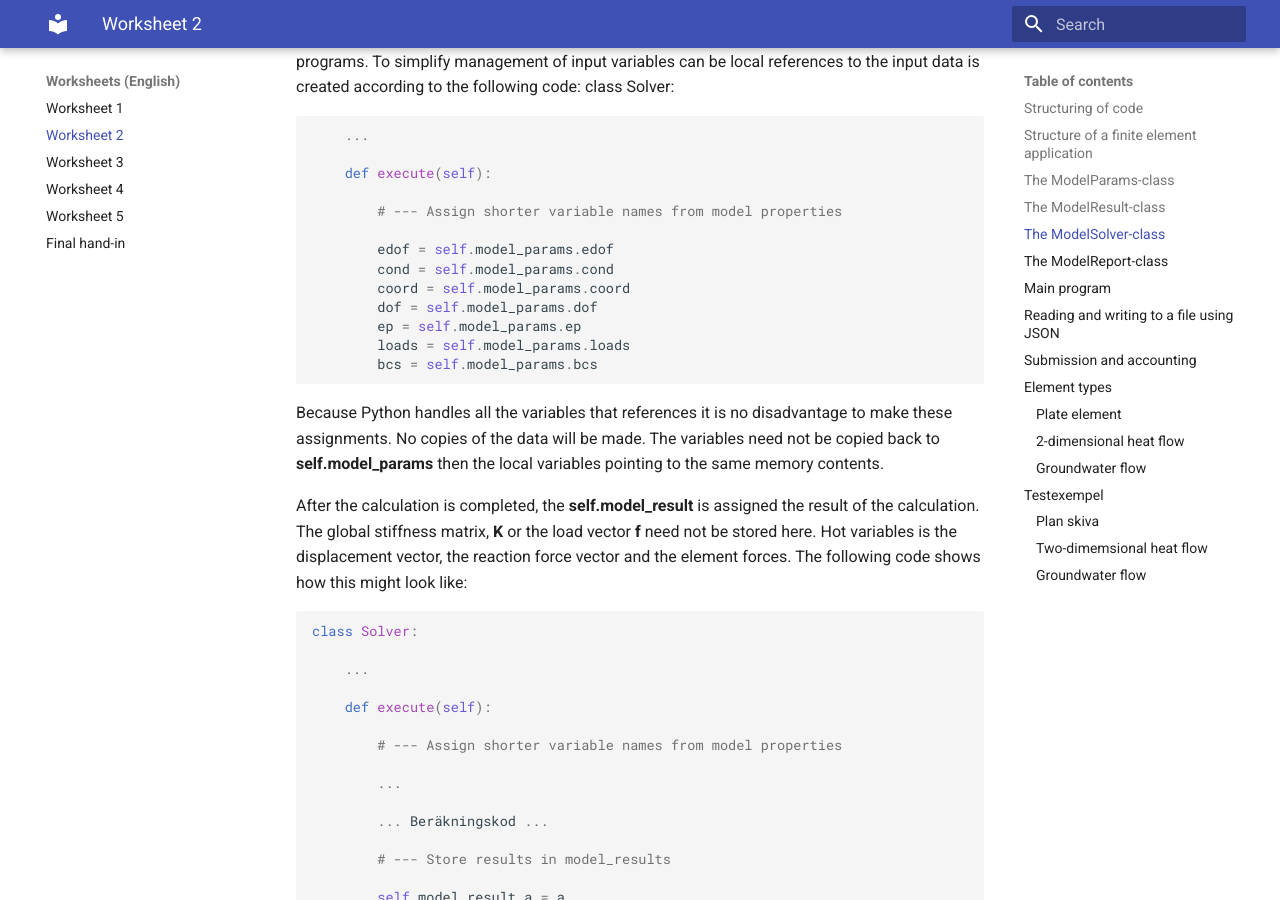
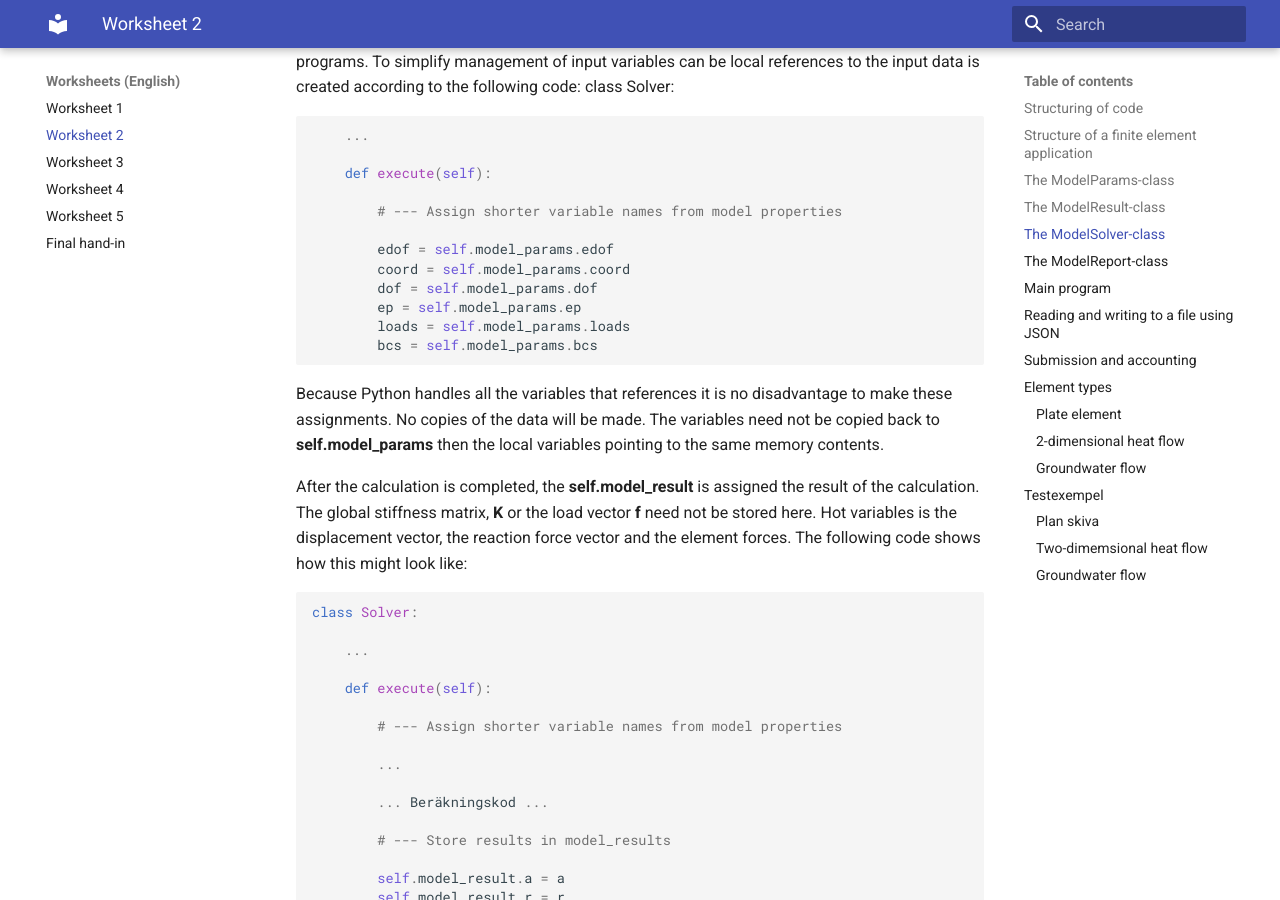
Before and after one commit to jonaslindemann/vsmn20, an MkDocs documentation site: the page built from docs/assignment2_eng.md, in a window 1280 px wide and 900 px high, scrolled down 4094 px. Built offline with MkDocs 1.6.1 and Material for MkDocs 9.7.7, drawn with Linux system fonts in a browser that asks for light colours; comment, search, counter and statistics services are not loaded.

Commit message:
Update assignment2_eng.md

```diff
--- a/docs/assignment2_eng.md
+++ b/docs/assignment2_eng.md
@@ -154,7 +154,6 @@ The calculation to be performed in the execute (...). The method retrieves input
         # --- Assign shorter variable names from model properties
 
         edof = self.model_params.edof
-        cond = self.model_params.cond
         coord = self.model_params.coord
         dof = self.model_params.dof
         ep = self.model_params.ep
```
